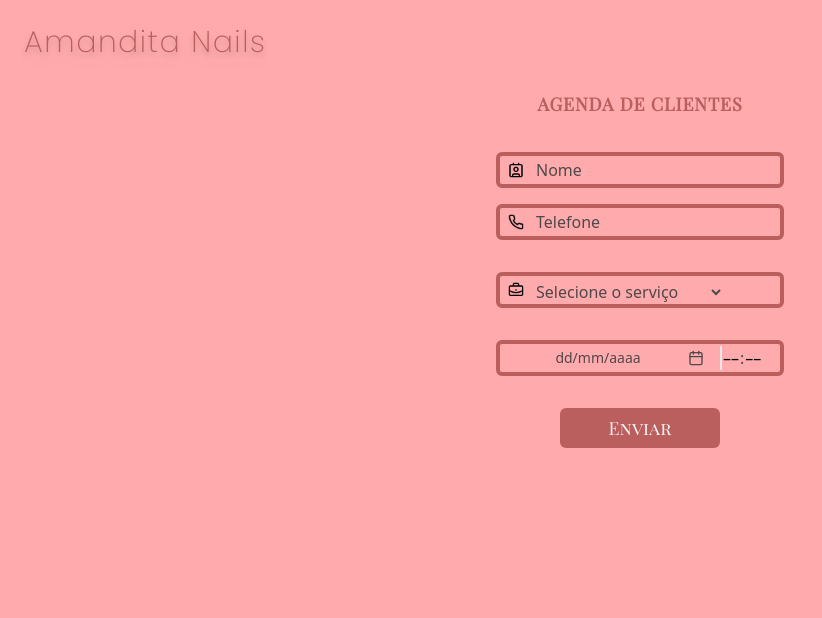
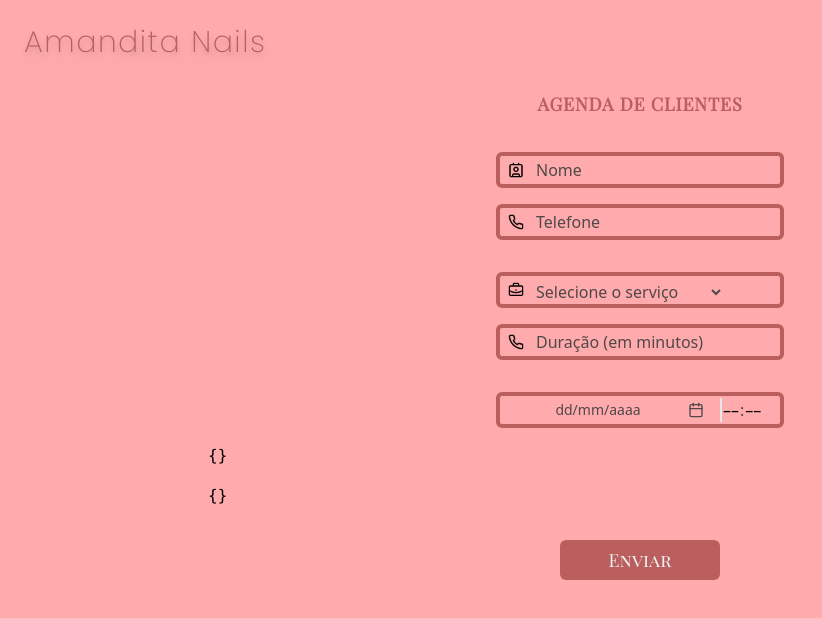
Before and after one commit to felps019/scheduling-nails, a React (Vite) app: page / in a window 1280 px wide. Shown: the top 618 px of the page, without its empty margins (0-822 px from the left). Built offline with nearby package versions, Linux system fonts and the light colour scheme.

Commit message:
feat: inserting duration scheduling

```diff
--- a/src/App.tsx
+++ b/src/App.tsx
@@ -8,6 +8,8 @@ import Header from './components/Header';
 import Input from './components/Input';
 import Select from './components/Select';
 import DateTime from './components/DateTime';
+import { parseAbsolute } from '@internationalized/date';
+
 
 const services = [
   { value: 'Alongamento em Fibra', label: 'Alongamento em Fibra' },
@@ -35,6 +37,7 @@ const createdFormSchema = z.object({
   works: z.string().min(1, 'Selecione pelo menos um serviço').refine(value => value !== '0', {
     message: 'Selecione um serviço válido',
   }),
+  duration: z.string().transform((value) => Number(value)),
   date: z.date({ message: 'A data é inválida' }),
 });
 
@@ -47,23 +50,25 @@ export function App() {
     telefone: string;
     servico: string;
     data: string;
+    dataFim: string
   } | null>(null);
   const {
     register,
     handleSubmit,
     control,
+    watch,
     formState: { errors },
   } = useForm<CreatedFormSchema>({
     resolver: zodResolver(createdFormSchema),
   });
 
   const formSubmit = (data: CreatedFormSchema) => {
-    console.log('Dados do formulário', data)
     const eventCalendar = {
       nome: data.name,
       telefone: data.phone,
       servico: data.works,
       data: data.date.toISOString(),
+      dataFim: parseAbsolute(data.date.toISOString(), 'America/Sao_Paulo').add({ minutes: Number(data.duration)}).toDate().toISOString()
     };
     //Nesse setEventData ele vai atualizar os dados do evento conforme preenchido
     setEventData(eventCalendar);
@@ -80,8 +85,10 @@ export function App() {
          <Input id='phone' type='tel' label='Telefone' placeholder='' register={register} icon='../public/phone.png' error={errors.phone}/>
         {/* Campo de Serviços */}
         <Select id='works' services={services} register={register} icon='../public/work.png' error={errors.works}/>
+        <Input id='duration' type='number' label='Duração (em minutos)' placeholder='' register={register} icon='../public/phone.png' error={errors.phone}/>
         <DateTime control={control} error={errors.date}/>
-
+        <pre>{JSON.stringify(errors, null, 2)}</pre>
+        <pre>{JSON.stringify(watch(), null, 2)}</pre>
         {buttonSubmit ? (
           eventData && (
             <GoogleCalendar eventData={eventData} />
--- a/src/components/DateTime.tsx
+++ b/src/components/DateTime.tsx
@@ -20,6 +20,7 @@ const DateTime = ({control, error}: DateTimeFieldProps) => {
             render={({ field: { onChange, onBlur } }) => (
               <DateTimePicker
                 granularity={"minute"}
+                control={control}
                 onChange={(date) => {
                   onChange(date.toDate('America/Sao_Paulo'))
                 }}
--- a/src/components/GoogleCalendar.tsx
+++ b/src/components/GoogleCalendar.tsx
@@ -11,6 +11,7 @@ interface EventData {
     telefone: string;
     servico: string;
     data: string;
+    dataFim: string
 }
 
 interface GoogleCalendarProps {
@@ -57,18 +58,16 @@ const GoogleCalendar = ({ eventData }: GoogleCalendarProps) => {
       return;
     }
 
-    const startDateTime = new Date(eventData.data);
-    const endDateTime = new Date(startDateTime.getTime() + 60 * 60 * 1000); // Duracao de 1 hora
 
     const event = {
       summary: eventData.nome,
       description: `${eventData.servico}${eventData.telefone ? ` - ${eventData.telefone}` : ''}`,
       start: {
-        dateTime: startDateTime.toISOString(),
+        dateTime: eventData.data,
         timeZone: 'America/Sao_Paulo',
       },
       end: {
-        dateTime: endDateTime.toISOString(),
+        dateTime: eventData.dataFim,
         timeZone: 'America/Sao_Paulo',
       },
     };
```
